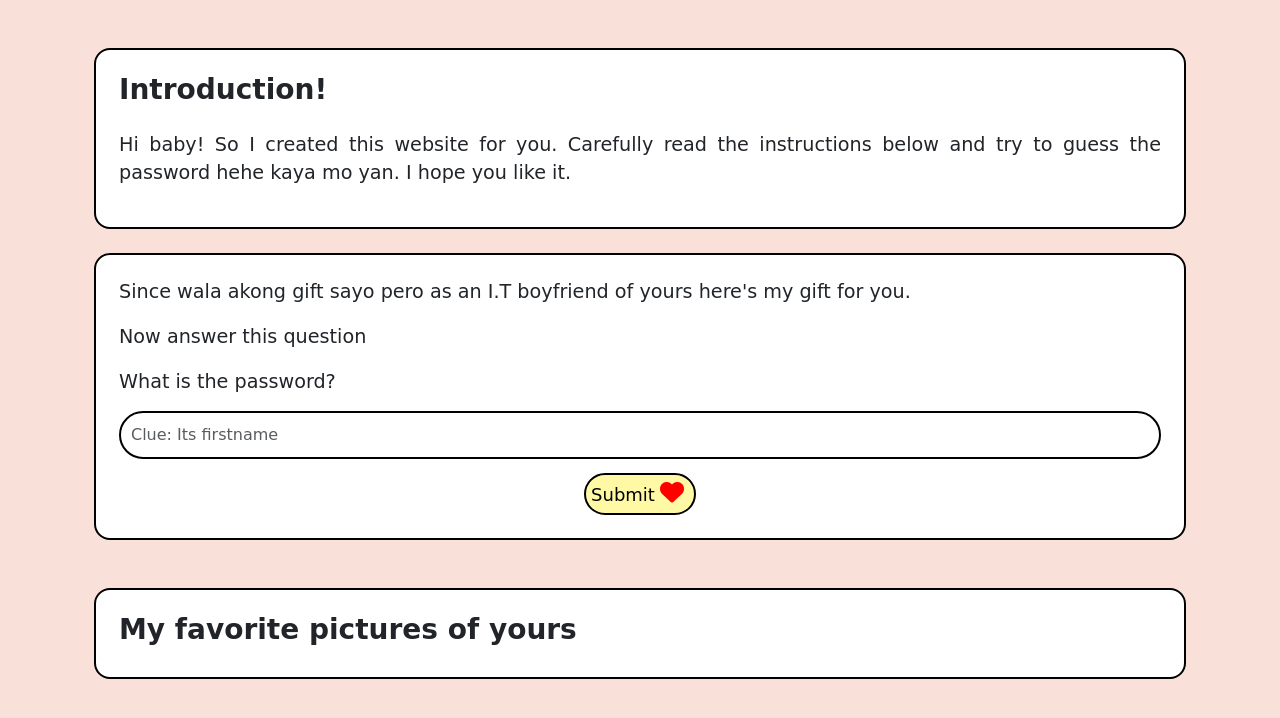
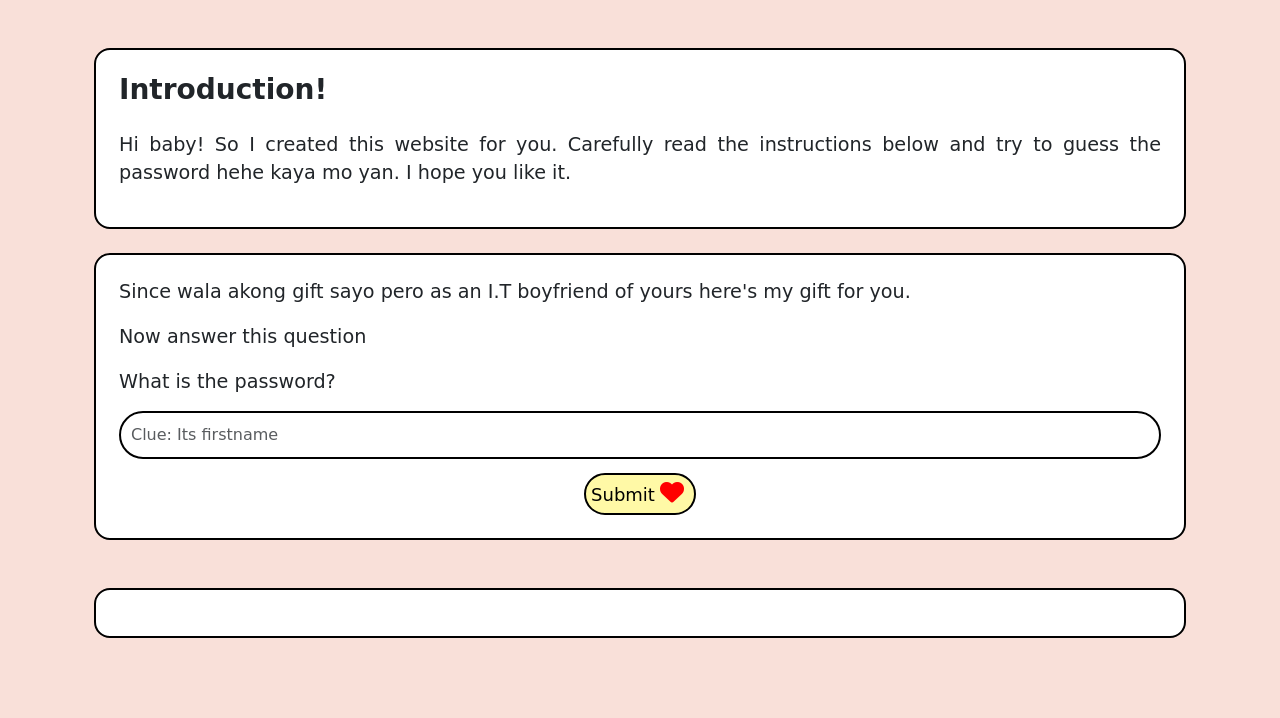
Before and after one commit to Sammyy-kun/For-my-baby, a plain HTML site: page index.html in a window 1280 px wide. Drawn offline with nearby package versions, Linux system fonts and the light colour scheme.

Commit message:
index.html

```diff
--- a/index.html
+++ b/index.html
@@ -44,7 +44,6 @@
         <div class="container mb-4 mt-5">
             <div class="card">
                 <div class="card-body">
-                    <h3><b>My favorite pictures of yours</b></h3>
 
                     <div class="modal fade" id="exampleModalCenter" tabindex="-1" role="dialog" aria-labelledby="exampleModalCenterTitle" aria-hidden="true">
                         <div class="modal-dialog modal-dialog-centered" role="document">
```
